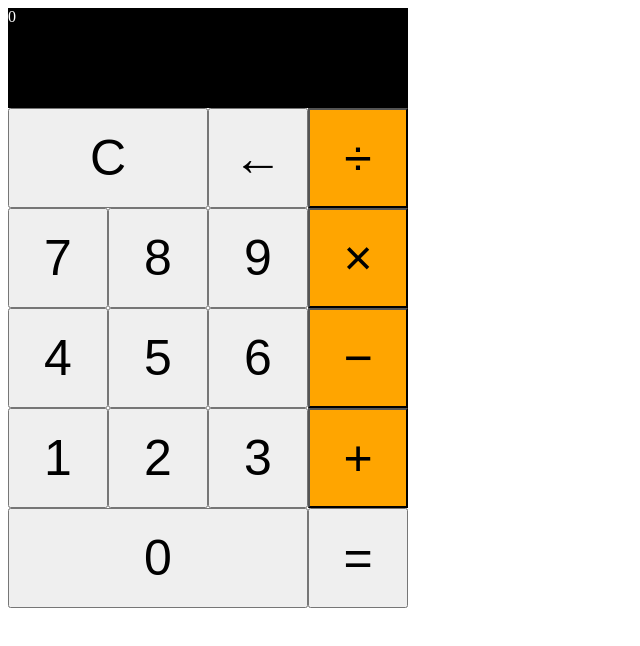
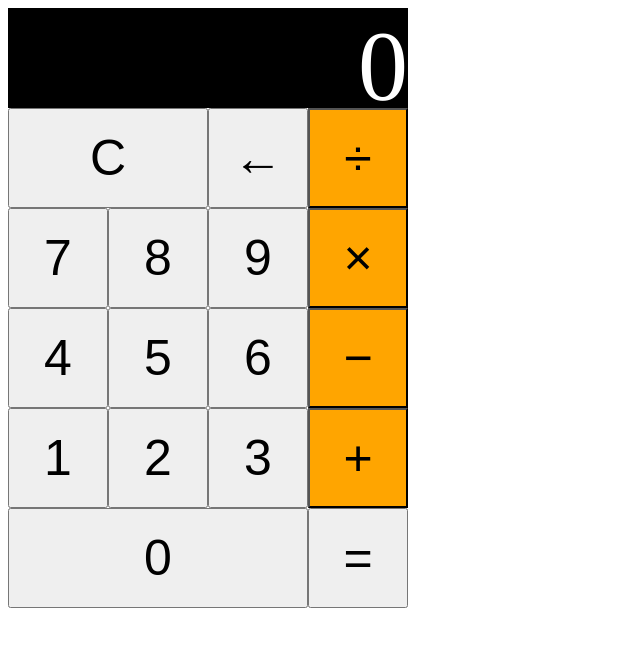
Before and after one commit to maddihalee/LAB-calculator, a plain HTML site: page index.html in a window 1280 px wide. Shown: the whole page, without its empty margins (0-640 px from the left). Drawn offline with Linux system fonts and the light colour scheme.

Commit message:
Fixed the results screen

```diff
--- a/main.css
+++ b/main.css
@@ -13,12 +13,13 @@ button {
 
 .results {
   background-color: black;
-  display: block;
   width: 400px;
   height: 50px;
   color: white;
   font: 'Monospace';
+  font-size: 100px;
   height: 100px;
+  text-align: right;
 }
 
 .btn {
```
